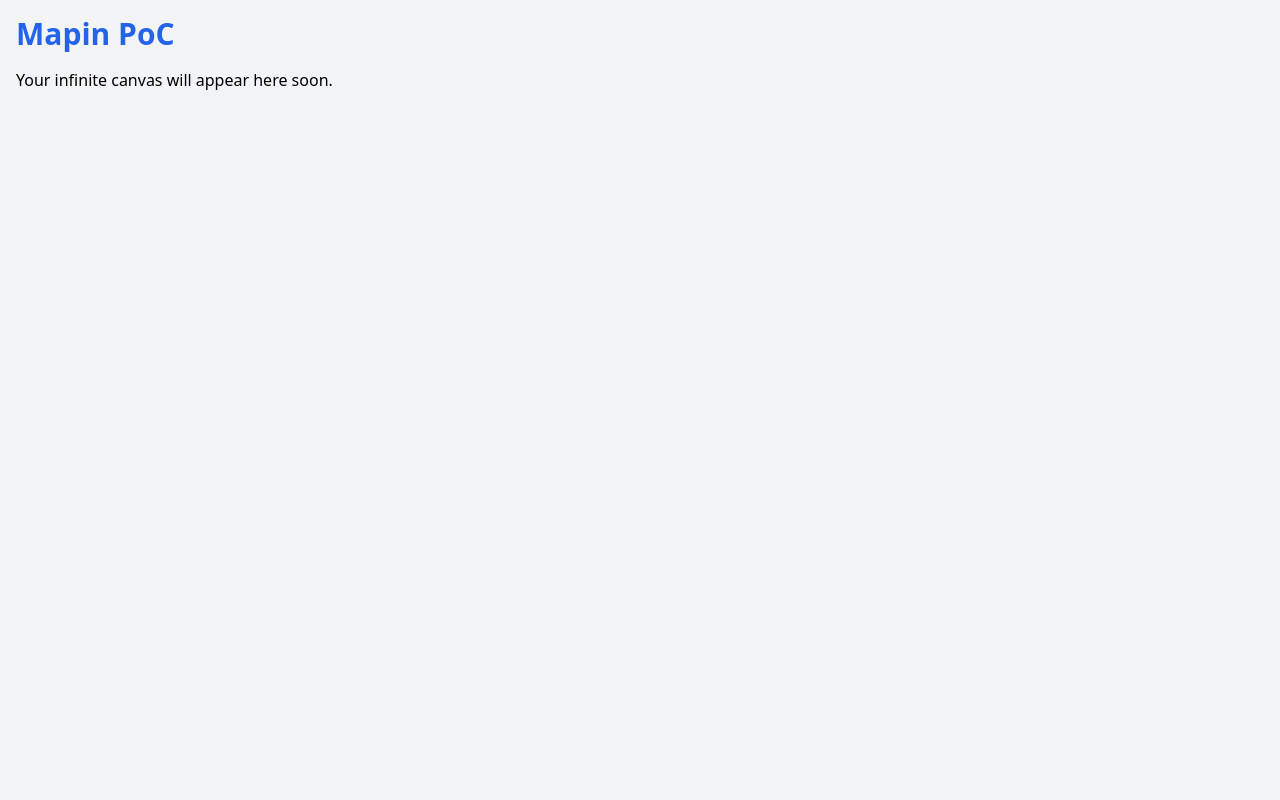
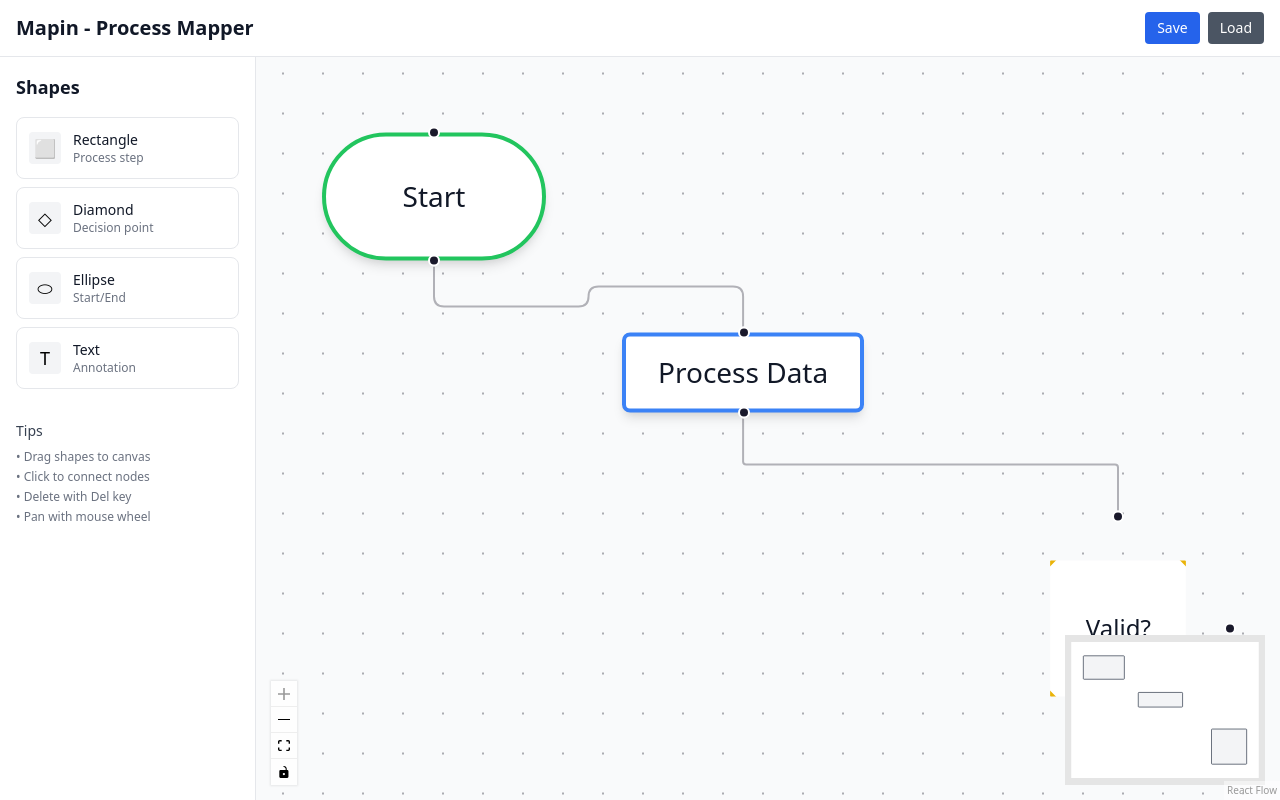
Before and after one commit to TechKuro/Mapin, a React (Vite) app in the folder apps/web/: page / in a window 1280 px wide. Built offline with nearby package versions, Linux system fonts and the light colour scheme.

Commit message:
Add React Flow canvas with custom shapes and drag-drop palette

```diff
--- a/apps/web/src/App.tsx
+++ b/apps/web/src/App.tsx
@@ -1,11 +1,172 @@
-import React from 'react';
+import React, { useCallback, useRef } from 'react';
+import {
+  ReactFlow,
+  Background,
+  Controls,
+  MiniMap,
+  addEdge,
+  useNodesState,
+  useEdgesState,
+  useReactFlow,
+  ReactFlowProvider,
+  type Connection,
+  type Edge,
+  BackgroundVariant,
+} from '@xyflow/react';
+import '@xyflow/react/dist/style.css';
+import ShapePalette, { type ShapeType } from './components/ShapePalette';
+import { nodeTypes } from './components/CustomNodes';
+
+// Initial nodes for demonstration
+const initialNodes = [
+  {
+    id: '1',
+    type: 'ellipse',
+    position: { x: 250, y: 100 },
+    data: { label: 'Start' },
+  },
+  {
+    id: '2',
+    type: 'rectangle',
+    position: { x: 400, y: 200 },
+    data: { label: 'Process Data' },
+  },
+  {
+    id: '3',
+    type: 'diamond',
+    position: { x: 600, y: 300 },
+    data: { label: 'Valid?' },
+  },
+];
+
+const initialEdges = [
+  {
+    id: 'e1-2',
+    source: '1',
+    target: '2',
+    type: 'smoothstep',
+  },
+  {
+    id: 'e2-3',
+    source: '2',
+    target: '3',
+    type: 'smoothstep',
+  },
+];
+
+let id = 3;
+const getId = () => `${++id}`;
+
+const FlowCanvas = () => {
+  const reactFlowWrapper = useRef<HTMLDivElement>(null);
+  const [nodes, setNodes, onNodesChange] = useNodesState(initialNodes);
+  const [edges, setEdges, onEdgesChange] = useEdgesState(initialEdges);
+  const { screenToFlowPosition } = useReactFlow();
+
+  const onConnect = useCallback(
+    (params: Connection) => setEdges((eds) => addEdge(params, eds)),
+    [setEdges]
+  );
+
+  const onDragOver = useCallback((event: React.DragEvent) => {
+    event.preventDefault();
+    event.dataTransfer.dropEffect = 'move';
+  }, []);
+
+  const onDrop = useCallback(
+    (event: React.DragEvent) => {
+      event.preventDefault();
+
+      const shapeType = event.dataTransfer.getData('application/reactflow') as ShapeType;
+
+      if (typeof shapeType === 'undefined' || !shapeType) {
+        return;
+      }
+
+      const position = screenToFlowPosition({
+        x: event.clientX,
+        y: event.clientY,
+      });
+
+      const newNode = {
+        id: getId(),
+        type: shapeType,
+        position,
+        data: { label: `${shapeType.charAt(0).toUpperCase() + shapeType.slice(1)} ${id}` },
+      };
+
+      setNodes((nds) => nds.concat(newNode));
+    },
+    [screenToFlowPosition, setNodes]
+  );
+
+  const onShapeSelect = useCallback((shapeType: ShapeType) => {
+    const newNode = {
+      id: getId(),
+      type: shapeType,
+      position: { x: Math.random() * 400 + 200, y: Math.random() * 400 + 200 },
+      data: { label: `${shapeType.charAt(0).toUpperCase() + shapeType.slice(1)} ${id}` },
+    };
+    setNodes((nds) => nds.concat(newNode));
+  }, [setNodes]);
+
+  return (
+    <div className="h-screen w-screen bg-gray-50 flex flex-col">
+      {/* Header */}
+      <div className="bg-white border-b border-gray-200 px-4 py-3 flex items-center justify-between">
+        <h1 className="text-xl font-semibold text-gray-900">Mapin - Process Mapper</h1>
+        <div className="flex gap-2">
+          <button className="px-3 py-1.5 text-sm bg-blue-600 text-white rounded hover:bg-blue-700">
+            Save
+          </button>
+          <button className="px-3 py-1.5 text-sm bg-gray-600 text-white rounded hover:bg-gray-700">
+            Load
+          </button>
+        </div>
+      </div>
+
+      {/* Main Content */}
+      <div className="flex-1 flex">
+        {/* Shape Palette */}
+        <ShapePalette onShapeSelect={onShapeSelect} />
+
+        {/* Canvas Area */}
+        <div className="flex-1" ref={reactFlowWrapper}>
+          <ReactFlow
+            nodes={nodes}
+            edges={edges}
+            onNodesChange={onNodesChange}
+            onEdgesChange={onEdgesChange}
+            onConnect={onConnect}
+            onDrop={onDrop}
+            onDragOver={onDragOver}
+            nodeTypes={nodeTypes}
+            fitView
+            snapToGrid
+            snapGrid={[20, 20]}
+            connectionLineType="smoothstep"
+            defaultEdgeOptions={{ type: 'smoothstep' }}
+          >
+            <Background variant={BackgroundVariant.Dots} gap={20} size={1} />
+            <Controls />
+            <MiniMap
+              nodeStrokeColor="#374151"
+              nodeColor="#f3f4f6"
+              nodeBorderRadius={2}
+              maskColor="rgba(0, 0, 0, 0.1)"
+            />
+          </ReactFlow>
+        </div>
+      </div>
+    </div>
+  );
+};
 
 function App() {
   return (
-    <div className="p-4">
-      <h1 className="text-3xl font-bold text-blue-600">Mapin PoC</h1>
-      <p className="mt-4">Your infinite canvas will appear here soon.</p>
-    </div>
+    <ReactFlowProvider>
+      <FlowCanvas />
+    </ReactFlowProvider>
   );
 }
 
--- /dev/null
+++ b/apps/web/src/components/CustomNodes.tsx
@@ -0,0 +1,97 @@
+import React from 'react';
+import { Handle, Position, type NodeProps } from '@xyflow/react';
+
+// Rectangle/Process Node
+export const RectangleNode: React.FC<NodeProps> = ({ data, isConnectable }) => {
+  return (
+    <div className="px-4 py-2 border-2 border-blue-500 bg-white rounded shadow-md min-w-[120px]">
+      <Handle
+        type="target"
+        position={Position.Top}
+        isConnectable={isConnectable}
+      />
+      <div className="text-sm font-medium text-gray-900 text-center">
+        {data?.label || 'Process'}
+      </div>
+      <Handle
+        type="source"
+        position={Position.Bottom}
+        isConnectable={isConnectable}
+      />
+    </div>
+  );
+};
+
+// Diamond/Decision Node
+export const DiamondNode: React.FC<NodeProps> = ({ data, isConnectable }) => {
+  return (
+    <div className="relative">
+      <Handle
+        type="target"
+        position={Position.Top}
+        isConnectable={isConnectable}
+        style={{ top: '-8px' }}
+      />
+      <div
+        className="w-24 h-24 border-2 border-yellow-500 bg-white shadow-md flex items-center justify-center transform rotate-45"
+        style={{ clipPath: 'polygon(50% 0%, 100% 50%, 50% 100%, 0% 50%)' }}
+      >
+        <div className="transform -rotate-45 text-xs font-medium text-gray-900 text-center px-2">
+          {data?.label || 'Decision'}
+        </div>
+      </div>
+      <Handle
+        type="source"
+        position={Position.Bottom}
+        isConnectable={isConnectable}
+        style={{ bottom: '-8px' }}
+      />
+      <Handle
+        type="source"
+        position={Position.Right}
+        isConnectable={isConnectable}
+        style={{ right: '-8px' }}
+      />
+    </div>
+  );
+};
+
+// Ellipse/Start-End Node
+export const EllipseNode: React.FC<NodeProps> = ({ data, isConnectable }) => {
+  return (
+    <div className="relative">
+      <Handle
+        type="target"
+        position={Position.Top}
+        isConnectable={isConnectable}
+      />
+      <div className="w-28 h-16 border-2 border-green-500 bg-white rounded-full shadow-md flex items-center justify-center">
+        <div className="text-sm font-medium text-gray-900 text-center px-2">
+          {data?.label || 'Start/End'}
+        </div>
+      </div>
+      <Handle
+        type="source"
+        position={Position.Bottom}
+        isConnectable={isConnectable}
+      />
+    </div>
+  );
+};
+
+// Text/Annotation Node
+export const TextNode: React.FC<NodeProps> = ({ data }) => {
+  return (
+    <div className="px-3 py-2 bg-yellow-100 border border-yellow-300 rounded text-sm text-gray-800 shadow-sm max-w-[200px]">
+      {data?.label || 'Text annotation'}
+    </div>
+  );
+};
+
+// Node type mapping
+export const nodeTypes = {
+  rectangle: RectangleNode,
+  diamond: DiamondNode,
+  ellipse: EllipseNode,
+  text: TextNode,
+};
--- /dev/null
+++ b/apps/web/src/components/ShapePalette.tsx
@@ -0,0 +1,92 @@
+import React from 'react';
+
+export type ShapeType = 'rectangle' | 'diamond' | 'ellipse' | 'text';
+
+interface Shape {
+  id: ShapeType;
+  label: string;
+  icon: string;
+  description: string;
+}
+
+const shapes: Shape[] = [
+  {
+    id: 'rectangle',
+    label: 'Rectangle',
+    icon: '⬜',
+    description: 'Process step',
+  },
+  {
+    id: 'diamond',
+    label: 'Diamond',
+    icon: '◇',
+    description: 'Decision point',
+  },
+  {
+    id: 'ellipse',
+    label: 'Ellipse',
+    icon: '⬭',
+    description: 'Start/End',
+  },
+  {
+    id: 'text',
+    label: 'Text',
+    icon: 'T',
+    description: 'Annotation',
+  },
+];
+
+interface ShapePaletteProps {
+  onShapeSelect: (shapeType: ShapeType) => void;
+}
+
+const ShapePalette: React.FC<ShapePaletteProps> = ({ onShapeSelect }) => {
+  const onDragStart = (event: React.DragEvent, shapeType: ShapeType) => {
+    event.dataTransfer.setData('application/reactflow', shapeType);
+    event.dataTransfer.effectAllowed = 'move';
+  };
+
+  return (
+    <div className="w-64 bg-white border-r border-gray-200 h-full overflow-y-auto">
+      <div className="p-4">
+        <h2 className="text-lg font-semibold text-gray-900 mb-4">Shapes</h2>
+
+        <div className="space-y-2">
+          {shapes.map((shape) => (
+            <div
+              key={shape.id}
+              className="flex items-center p-3 border border-gray-200 rounded-lg cursor-grab active:cursor-grabbing hover:bg-gray-50 transition-colors"
+              draggable
+              onDragStart={(event) => onDragStart(event, shape.id)}
+              onClick={() => onShapeSelect(shape.id)}
+            >
+              <div className="flex-shrink-0 w-8 h-8 flex items-center justify-center bg-gray-100 rounded text-lg">
+                {shape.icon}
+              </div>
+              <div className="ml-3 flex-1">
+                <div className="text-sm font-medium text-gray-900">
+                  {shape.label}
+                </div>
+                <div className="text-xs text-gray-500">
+                  {shape.description}
+                </div>
+              </div>
+            </div>
+          ))}
+        </div>
+
+        <div className="mt-8">
+          <h3 className="text-sm font-medium text-gray-700 mb-2">Tips</h3>
+          <ul className="text-xs text-gray-500 space-y-1">
+            <li>• Drag shapes to canvas</li>
+            <li>• Click to connect nodes</li>
+            <li>• Delete with Del key</li>
+            <li>• Pan with mouse wheel</li>
+          </ul>
+        </div>
+      </div>
+    </div>
+  );
+};
+
+export default ShapePalette;
```
